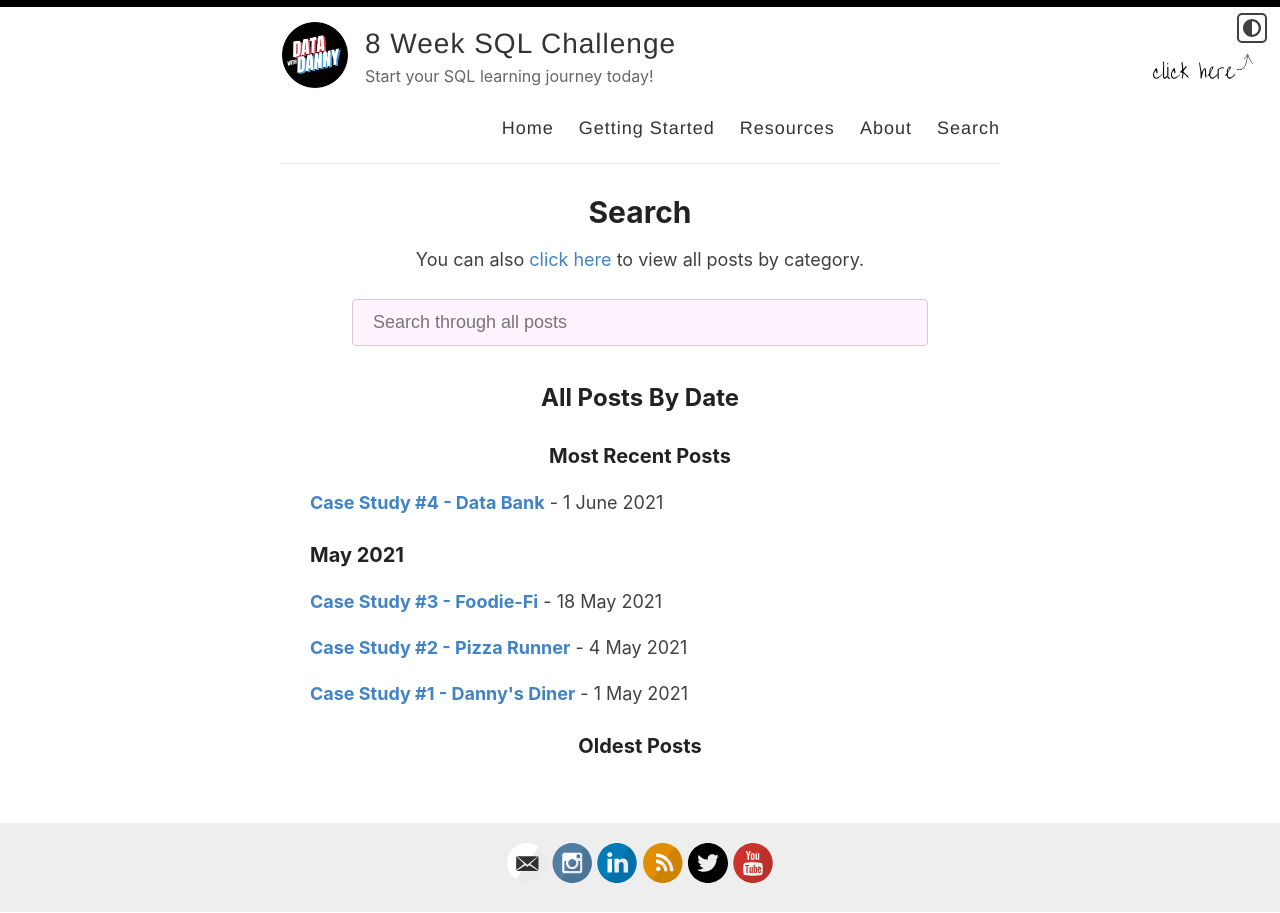
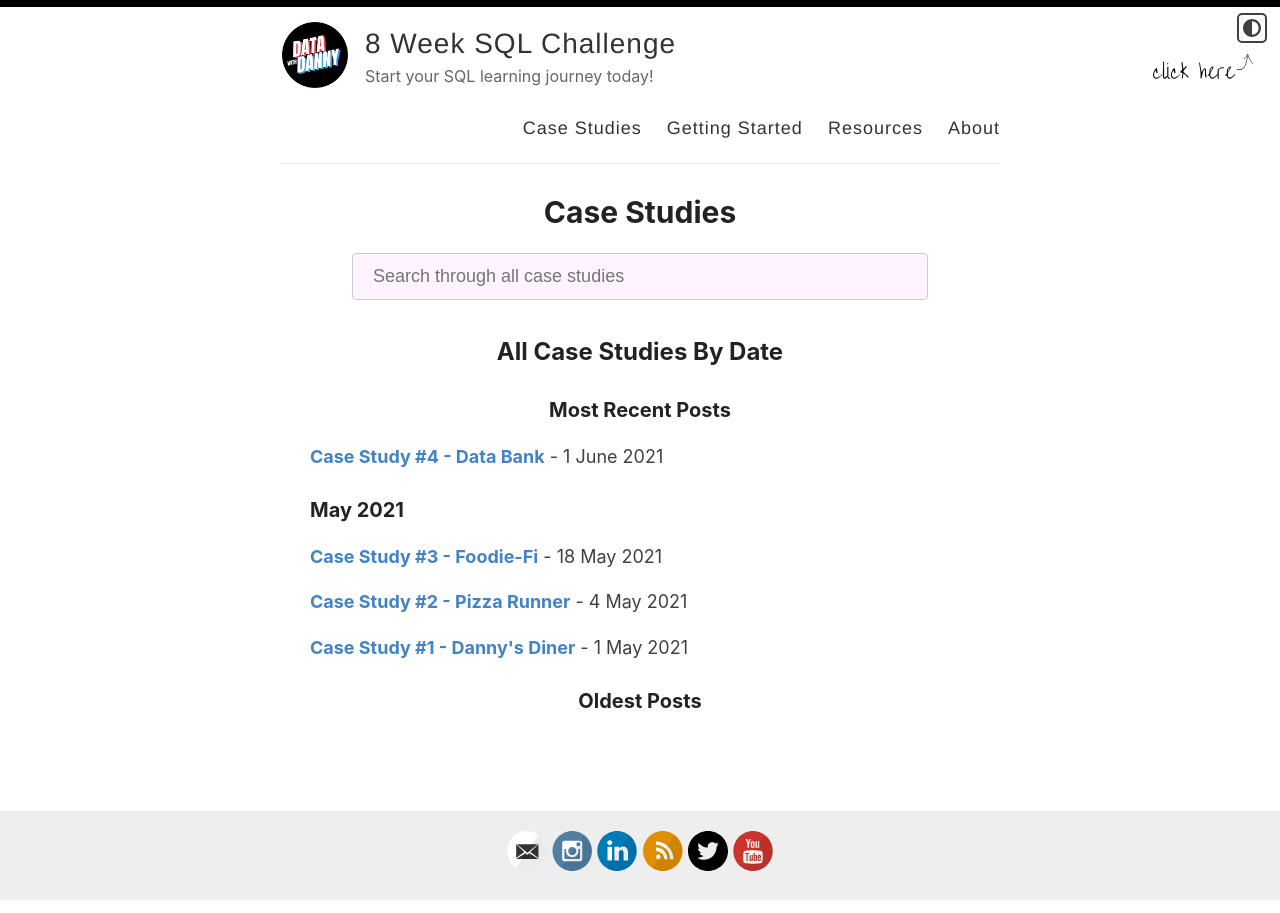
Before and after one commit to datawithdanny/8-week-sql-challenge, a Jekyll site: the page built from _pages/case-studies.md, in a window 1280 px wide. Built offline with Jekyll 4.4.1, drawn with Linux system fonts in a browser that asks for light colours.

Commit message:
Update default home page links and add ko-fi

```diff
--- a/_layouts/default.html
+++ b/_layouts/default.html
@@ -34,11 +34,11 @@
               <button id="dark-mode-toggle" class="dark-mode-toggle">
                 <svg width="100%" xmlns="http://www.w3.org/2000/svg" viewBox="0 0 496 496"><path fill="currentColor" d="M8,256C8,393,119,504,256,504S504,393,504,256,393,8,256,8,8,119,8,256ZM256,440V72a184,184,0,0,1,0,368Z" transform="translate(-8 -8)"/></svg>
               </button>
-              <a href="{{ site.baseurl }}/">Home</a>
+              <script type='text/javascript' src='https://storage.ko-fi.com/cdn/widget/Widget_2.js'></script><script type='text/javascript'>kofiwidget2.init('Support Me on Ko-fi', '#0bc1da', 'Q5Q7568W3');kofiwidget2.draw();</script>
+              <a href="{{ site.baseurl }}/">Case Studies</a>
               <a href="{{ site.baseurl }}/getting-started">Getting Started</a>
               <a href="{{ site.baseurl }}/resources">Resources</a>
               <a href="{{ site.baseurl }}/about">About</a>
-              <a href="{{ site.baseurl }}/search">Search</a>
             </nav>
           </header>
         </div>
--- a/_pages/search.md
+++ b/_pages/case-studies.md
@@ -1,13 +1,11 @@
 ---
 layout: page
-title: Search
-permalink: /search/
+title: Case Studies
+permalink: /case-studies/
 ---
 
-<p style="text-align: center;">You can also <a href="{{ site.baseurl }}/categories">click here</a> to view all posts by category.</p>
-
 <div id="search-container">
-    <input type="text" id="search-input" placeholder="Search through all posts">
+    <input type="text" id="search-input" placeholder="Search through all case studies">
     <ul id="results-container"></ul>
 </div>
 
@@ -22,7 +20,7 @@ permalink: /search/
     });
 </script>
 
-## All Posts By Date
+## All Case Studies By Date
 
 <div id="archives">
   <section id="archive">
--- a/assets/style.scss
+++ b/assets/style.scss
@@ -51,6 +51,14 @@ html {
     filter: hue-rotate(180deg) invert(100%) brightness(95%) contrast(110%);
   }
 
+  .btn-container {
+    filter: hue-rotate(180deg) invert(100%);
+  }
+
+  .floatingchat-container {
+    filter: hue-rotate(180deg) invert(100%);
+  }
+
   #disqus_thread {
     filter: hue-rotate(180deg) invert(100%);
   }
@@ -64,7 +72,7 @@ html {
     background: #0bc1da;
   }
 
-  .linkedin-container iframe {
+  .colorful-container iframe {
     filter: hue-rotate(175deg) invert(100%) brightness(95%) contrast(110%);
   }
 
@@ -483,6 +491,8 @@ nav {
     display: block;
     font-size: 16px;
   }
+
+
 
   a {
     margin-left: 20px;
```
Also changed, not shown: _pages/about.md (+11 -8 lines), _pages/categories.md (deleted, +0 -24 lines), _pages/resources.md (+40 -9 lines).
